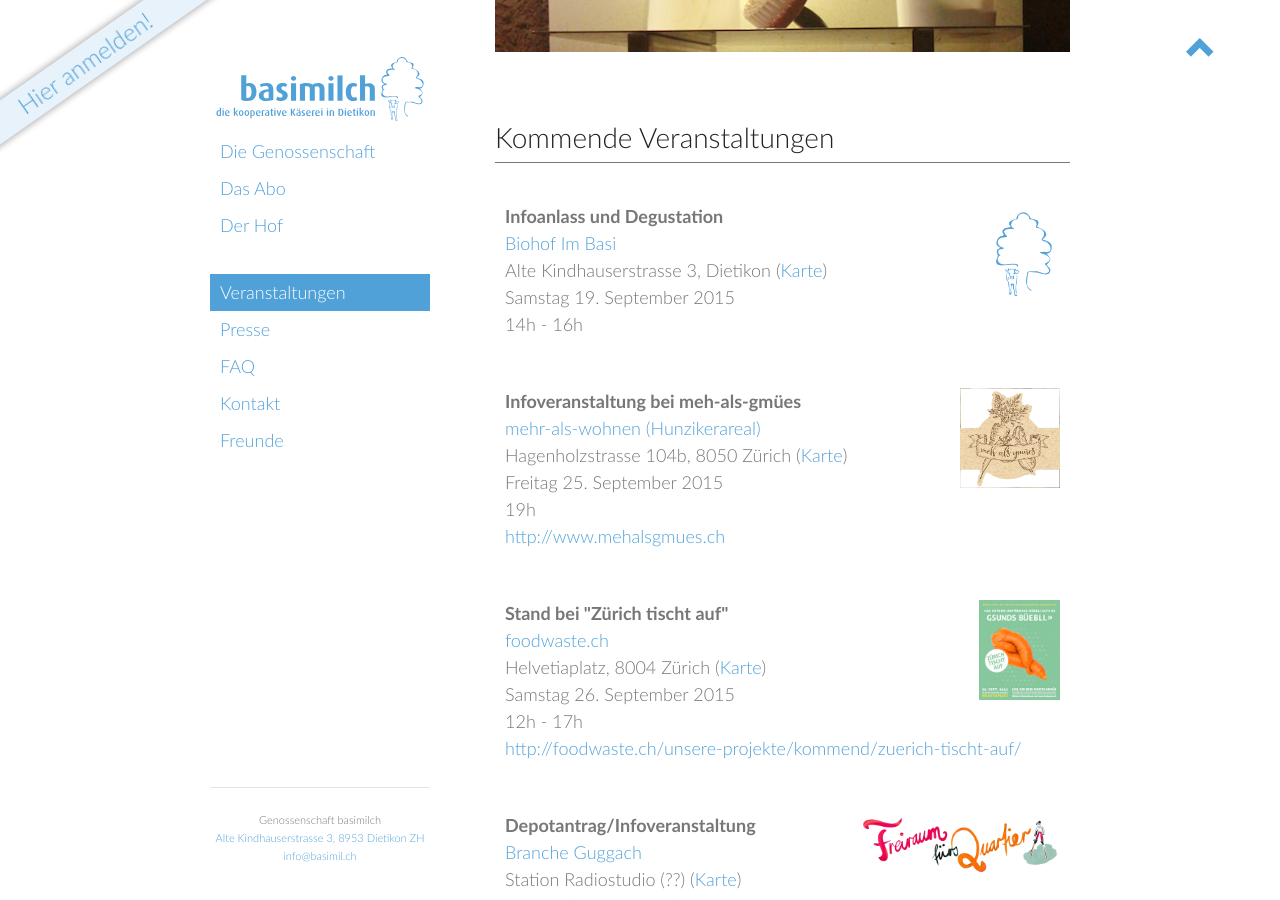
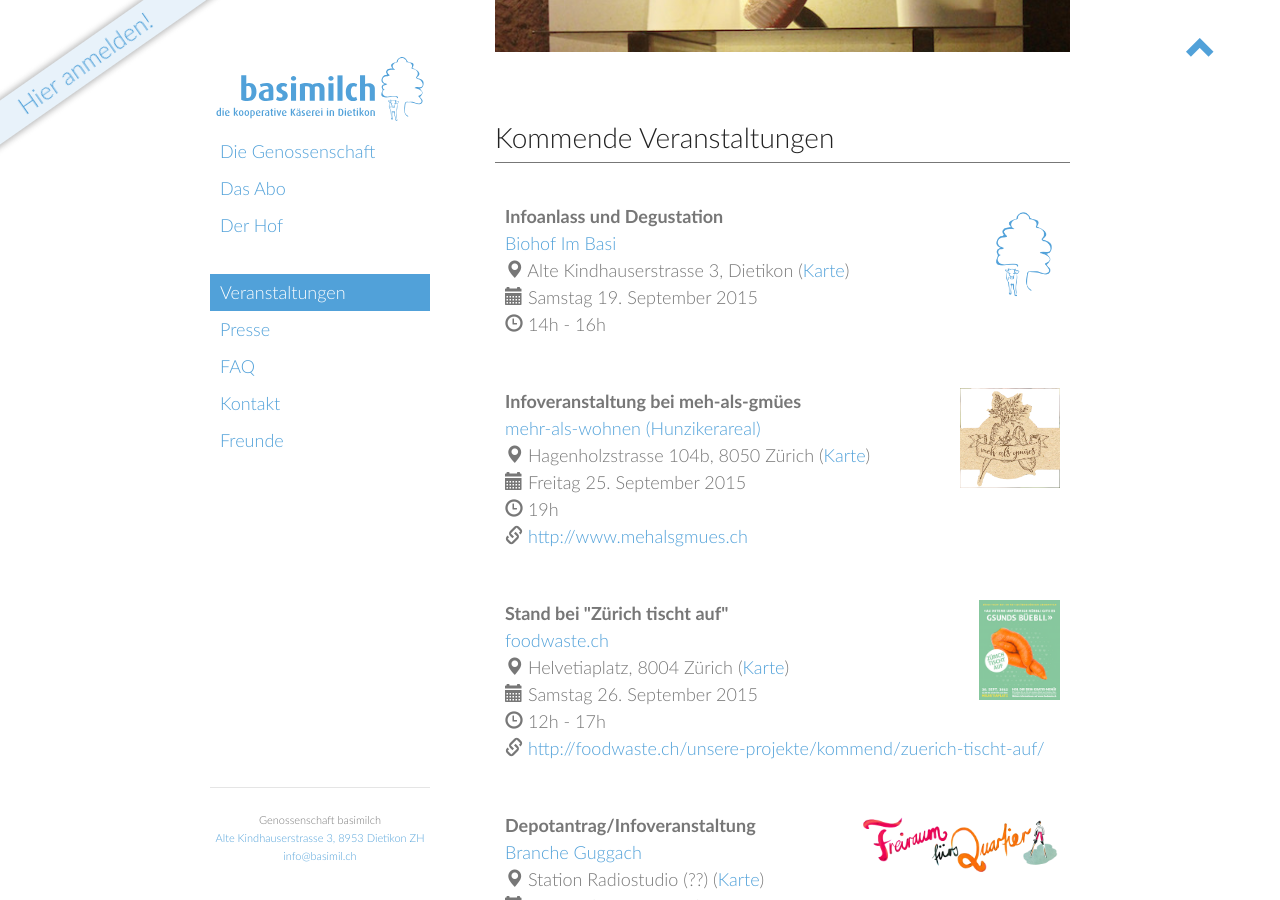
Before and after one commit to vryser/basimilch.github.io, a Jekyll site: the page built from pages/040-veranstaltungen.md, in a window 1280 px wide and 900 px high, scrolled down 326 px. Built offline with Jekyll 4.4.1, drawn with Linux system fonts in a browser that asks for light colours.

Commit message:
new: add icons for event infos

```diff
--- a/_includes/event-list.html
+++ b/_includes/event-list.html
@@ -18,10 +18,24 @@
     {% endif %}
     <div class="event-title">{{event.title}}</div>
     <a href="{% if event.place_url %}{{event.place_url}}{% else %}{{event.url}}{% endif %}">{{event.place}}</a><br>
-    {{event.address}} (<a href="{{event.map_url}}">Karte</a>)<br>
-    {% include long_date_german.html date=event.date %}<br>
-    {{event.time}}<br>
-    {% if event.url %}<a href="{{event.url}}" target="_blank">{{event.url}}</a><br>{% endif %}
+    <div class="event-address">
+      <span class="glyphicon glyphicon-map-marker"></span>
+      {{event.address}} (<a href="{{event.map_url}}">Karte</a>)<br>
+    </div>
+    <div class="event-date">
+      <span class="glyphicon glyphicon-calendar"></span>
+      {% include long_date_german.html date=event.date %}
+    </div>
+    <div class="event-time">
+      <span class="glyphicon glyphicon-time"></span>
+      {{event.time}}
+    </div>
+    {% if event.url %}
+      <div class="event-link">
+        <span class="glyphicon glyphicon-link"></span>
+        <a href="{{event.url}}" target="_blank">{{event.url}}</a><br>
+      </div>
+    {% endif %}
   </div>
 {% endfor %}
 {% unless events_found %}
```
